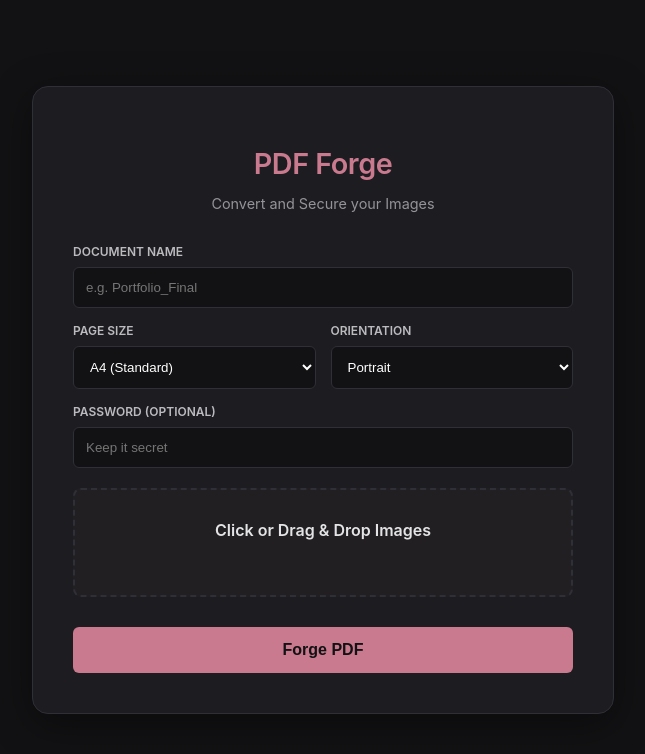
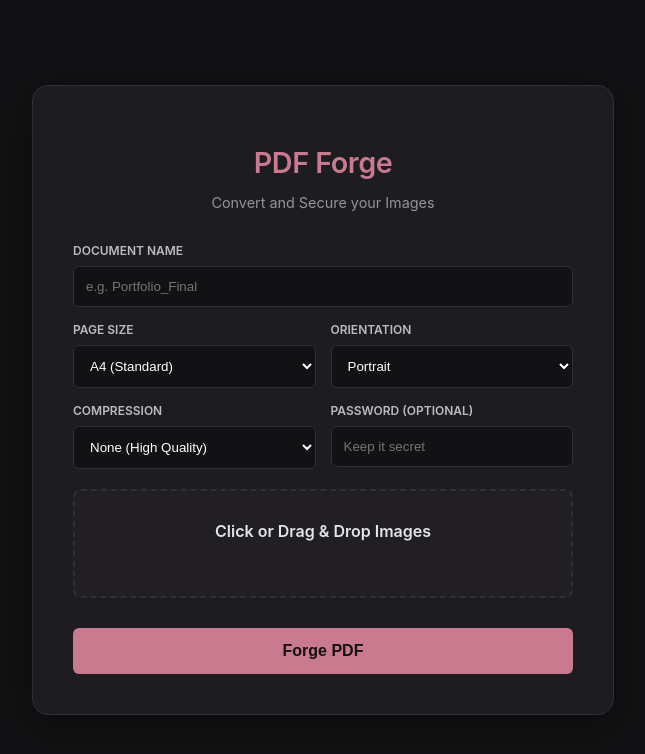
Before and after one commit to DevSolanki-works/PDF-Converter, a Flask app: page / in a window 1280 px wide. Shown: the top 754 px of the page, without its empty margins (317-962 px from the left). Run offline with Flask 3, Linux system fonts and the light colour scheme.

Commit message:
Compression mode added

```diff
--- a/app.py
+++ b/app.py
@@ -36,6 +36,7 @@ def convert():
     custom_name = request.form.get("pdf_name") or "my_pdf"
     page_size = request.form.get("page_size", "A4").upper()
     orientation = request.form.get("orientation", "portrait").lower()
+    compression = request.form.get("compression", "none").lower()
     password = request.form.get("pdf_password", "").strip()
 
     if not uploaded_files or uploaded_files[0].filename == '':
@@ -54,7 +55,18 @@ def convert():
         try:
             with Image.open(original_path) as img:
                 rgb_img = img.convert('RGB')
-                rgb_img.save(fixed_path, "JPEG", quality=95)
+
+                # Apply compression settings
+                if compression == "medium":
+                    rgb_img.thumbnail((1920, 1920))
+                    qual = 70
+                elif compression == "high":
+                    rgb_img.thumbnail((1080, 1080))
+                    qual = 50
+                else:
+                    qual = 95 # None / Default
+
+                rgb_img.save(fixed_path, "JPEG", quality=qual, optimize=True)
                 file_paths.append(fixed_path)
         except Exception:
             continue
--- a/templates/index.html
+++ b/templates/index.html
@@ -225,7 +225,15 @@
                         <option value="landscape">Landscape</option>
                     </select>
                 </div>
-                <div class="field-full">
+                <div>
+                    <label>Compression</label>
+                    <select name="compression">
+                        <option value="none">None (High Quality)</option>
+                        <option value="medium">Medium (Balanced)</option>
+                        <option value="high">High (Small File)</option>
+                    </select>
+                </div>
+                <div>
                     <label>Password (Optional)</label>
                     <input type="password" name="pdf_password" placeholder="Keep it secret">
                 </div>
```
